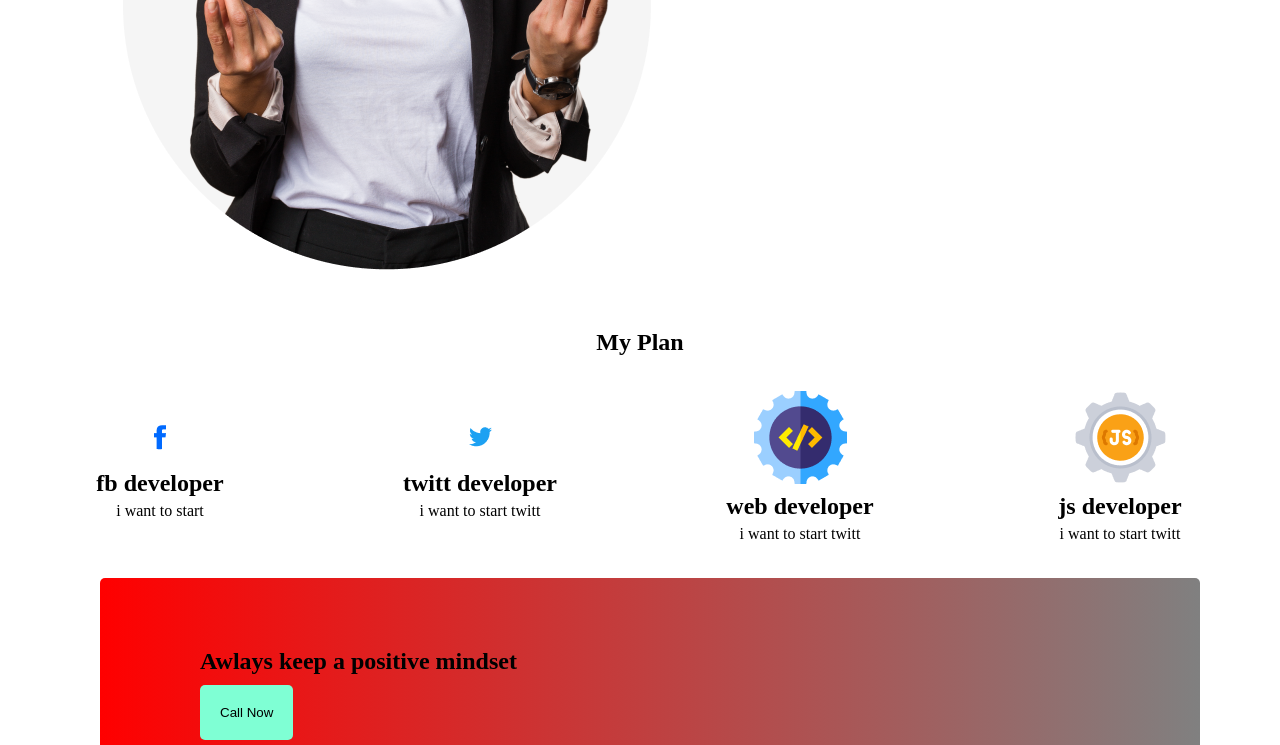
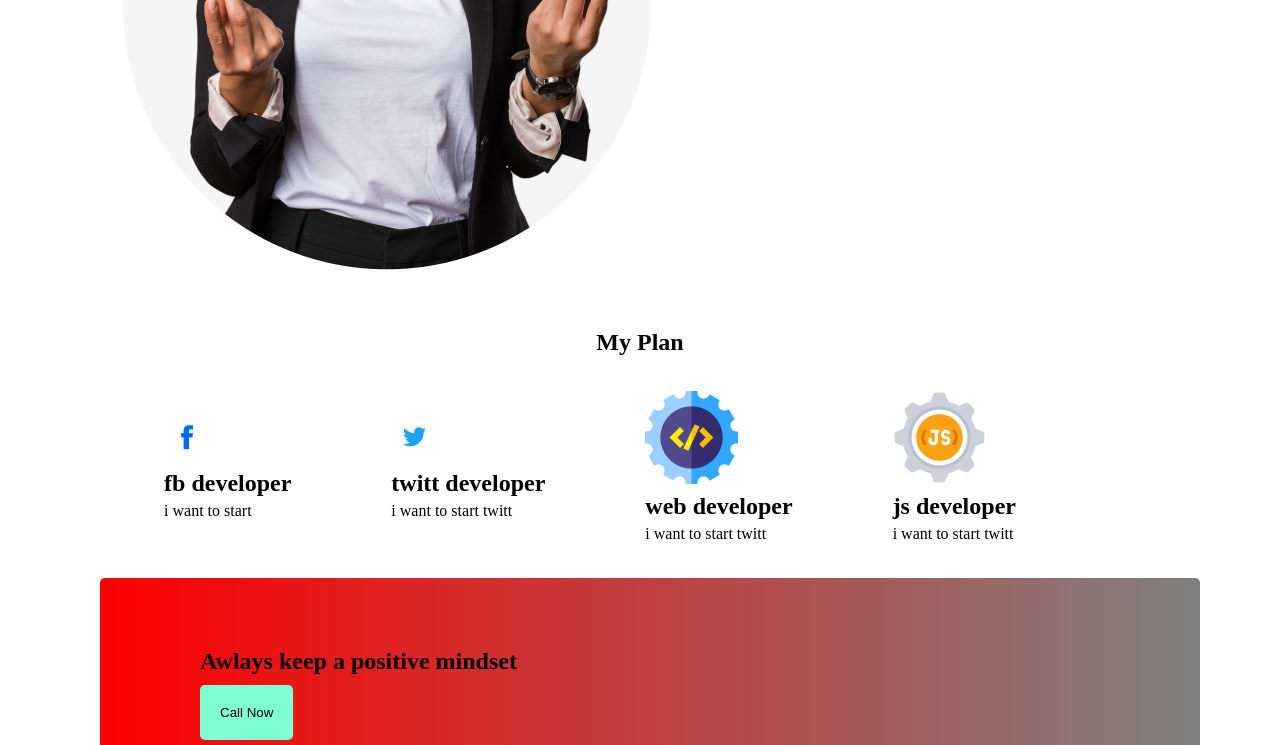
Before and after one commit to Anis1020/new-year-new-project, a plain HTML site: page index.html in a window 1280 px wide. Shown: the part 1329-2074 px from the top of the page. Drawn offline with Linux system fonts and the light colour scheme.

Commit message:
last commit

```diff
--- a/style.css
+++ b/style.css
@@ -12,6 +12,9 @@
 .btn-paimary:hover{
     background-color: aqua;
     color: white;
+}
+.banner-text > button{
+    margin-top: 10px;
 }
 header{
 
@@ -69,8 +72,8 @@ header{
     margin-top: 30px;
 }
 .icons{
-    width: 1000px;
-    text-align: center;
+  padding-right: 100px;
+
 
 }
 .contact{
```
